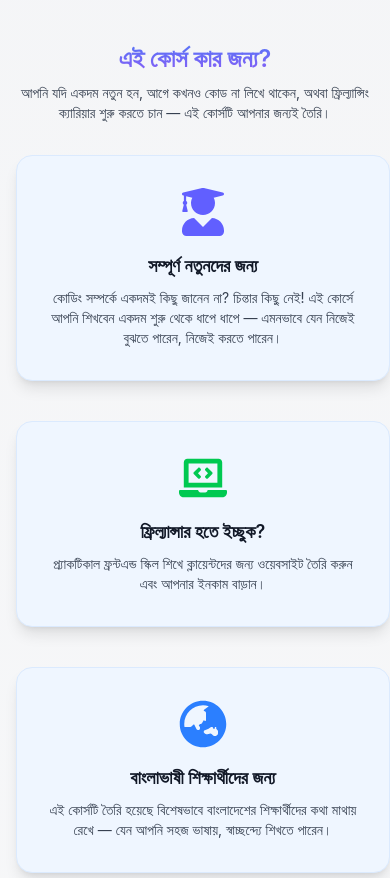
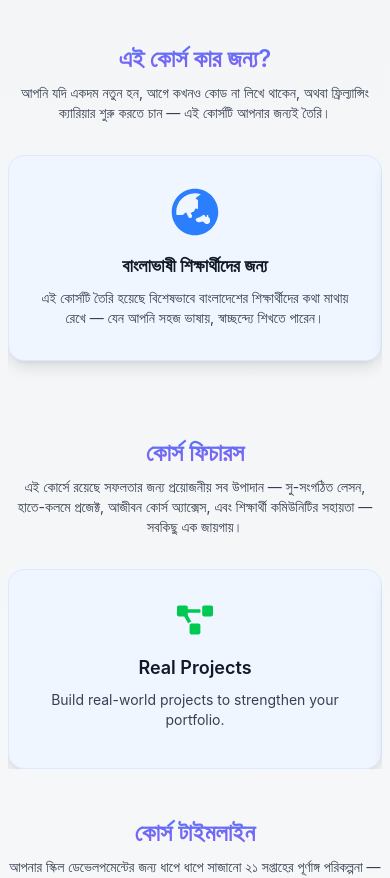
Before and after one commit to ratSparrow/code-school-next, a React (Vite) app: page / in a window 390 px wide. Shown: the part 900-1778 px from the top of the page. Built offline with nearby package versions, Linux system fonts and the light colour scheme.

Commit message:
Updated:

```diff
--- a/src/components/home/CourseFeatures.jsx
+++ b/src/components/home/CourseFeatures.jsx
@@ -19,7 +19,7 @@ export default function CourseFeatures() {
             <div className="py-8 md:py-16">
                 <Slider {...courseFeatureSettings}>
                     {features.map((feature, index) => (
-                        <div key={index} className="px-2">
+                        <div key={index} className="">
                             <div className="bg-blue-50 rounded-2xl shadow-lg p-8 hover:shadow-2xl transition-all duration-300 border border-blue-100 hover:border-blue-300 h-[200px]">
                                 <div className="mb-4 flex justify-center">
                                     {feature.icon}
--- a/src/components/home/WhoThisCourseIsFor.jsx
+++ b/src/components/home/WhoThisCourseIsFor.jsx
@@ -1,6 +1,8 @@
 import React from "react";
 import { FaUserGraduate, FaLaptopCode, FaGlobeAsia } from "react-icons/fa";
-import { audience } from "../../utilities/fakeData";
+import { audienceData } from "../../utilities/fakeData";
+import Slider from "react-slick";
+import { courseFeatureSettings } from "../../elements/SlickSettings";
 
 export default function WhoThisCourseIsFor() {
 
@@ -13,8 +15,8 @@ export default function WhoThisCourseIsFor() {
       <p className="text-sm md:text-lg color-accent">
         আপনি যদি একদম নতুন হন, আগে কখনও কোড না লিখে থাকেন, <br className="hidden md:block" /> অথবা ফ্রিল্যান্সিং ক্যারিয়ার শুরু করতে চান — এই কোর্সটি আপনার জন্যই তৈরি।
       </p>
-      <div className="grid grid-cols-1 md:grid-cols-3 gap-10 w-full mx-2 md:w-[1400px] md:mx-auto py-8 md:py-16">
-        {audience.map((item, index) => (
+      <div className="md:grid grid-cols-1 md:grid-cols-3 gap-10 w-full mx-2 md:w-[1400px] md:mx-auto py-8 md:py-16 hidden ">
+        {audienceData.map((item, index) => (
           <div
             key={index}
             className="bg-blue-50 rounded-2xl shadow-lg p-8 hover:shadow-2xl transition-all duration-300 border border-blue-100 hover:border-blue-300"
@@ -26,6 +28,25 @@ export default function WhoThisCourseIsFor() {
             <p className="color-accent text-sm md:text-lg">{item.description}</p>
           </div>
         ))}
+
+      </div>
+      <div className="block md:hidden">
+        <div className="py-8 md:py-16">
+          <Slider {...courseFeatureSettings}>
+            {audienceData.map((item, index) => (
+              <div
+                key={index}
+                className="bg-blue-50 rounded-2xl shadow-lg p-8 hover:shadow-2xl transition-all duration-300 border border-blue-100 hover:border-blue-300"
+              >
+                <div className="mb-4 flex justify-center">
+                  {item.icon}
+                </div>
+                <h3 className="color-heading text-lg md:text-xl font-semibold mb-2">{item.title}</h3>
+                <p className="color-accent text-sm md:text-lg">{item.description}</p>
+              </div>
+            ))}
+          </Slider>
+        </div>
       </div>
     </section>
   );
--- a/src/utilities/fakeData.jsx
+++ b/src/utilities/fakeData.jsx
@@ -4,7 +4,7 @@ import employee from "../assets/images/projects/employee-management.png"
 import quiz from "../assets/images/projects/quiz.png"
 import todo from "../assets/images/projects/todo.png"
 import { BiLogoMongodb, BiLogoRedux } from "react-icons/bi";
-import { FaHtml5, FaCss3Alt, FaJs, FaReact, FaGithub, FaServer, FaSass, FaUserGraduate, FaLaptopCode, FaGlobeAsia } from "react-icons/fa";
+import { FaHtml5, FaCss3Alt, FaJs, FaReact, FaGithub, FaServer, FaSass, FaUserGraduate, FaLaptopCode, FaGlobeAsia, FaCode, FaBriefcase } from "react-icons/fa";
 import { IoLogoNodejs } from "react-icons/io";
 import { RiTailwindCssFill } from "react-icons/ri";
 import { SiMui } from "react-icons/si";
@@ -255,7 +255,8 @@ export const projectSyllabus = [
 ];
 
 
-export const audience = [
+
+export const audienceData = [
   {
     icon: <FaUserGraduate className="text-indigo-500 text-5xl group-hover:scale-110 transition-transform duration-300" />,
     title: "সম্পূর্ণ নতুনদের জন্য",
@@ -263,15 +264,31 @@ export const audience = [
   },
   {
     icon: <FaLaptopCode className="text-green-500 text-5xl group-hover:scale-110 transition-transform duration-300" />,
-    title: "ফ্রিল্যান্সার হতে ইচ্ছুক?",
+    title: "ফ্রিল্যান্সার হতে ইচ্ছুক",
     description: "প্র্যাকটিকাল ফ্রন্টএন্ড স্কিল শিখে ক্লায়েন্টদের জন্য ওয়েবসাইট তৈরি করুন এবং আপনার ইনকাম বাড়ান।"
   },
   {
     icon: <FaGlobeAsia className="text-blue-500 text-5xl group-hover:scale-110 transition-transform duration-300" />,
     title: "বাংলাভাষী শিক্ষার্থীদের জন্য",
     description: "এই কোর্সটি তৈরি হয়েছে বিশেষভাবে বাংলাদেশের শিক্ষার্থীদের কথা মাথায় রেখে — যেন আপনি সহজ ভাষায়, স্বাচ্ছন্দ্যে শিখতে পারেন।"
+  },
+  {
+    icon: <FaCode className="text-rose-500 text-5xl group-hover:scale-110 transition-transform duration-300" />,
+    title: "স্কিল হ্যাক করতে চান যারা",
+    description: "যারা শুধু সার্টিফিকেট নয়, বাস্তব প্রজেক্ট বানিয়ে বাস্তব কাজ শিখতে চান — এই কোর্স তাদের জন্য।"
+  },
+  {
+    icon: <FaBriefcase className="text-yellow-500 text-5xl group-hover:scale-110 transition-transform duration-300" />,
+    title: "চাকরির প্রস্তুতি নিতে চান",
+    description: "ফ্রন্টএন্ড ডেভেলপমেন্ট শিখে আপনি জব মার্কেটের জন্য নিজেকে প্রস্তুত করতে পারবেন বাস্তব প্রজেক্ট ও স্কিল দিয়ে।"
+  },
+  {
+    icon: <FaChalkboardTeacher className="text-purple-500 text-5xl group-hover:scale-110 transition-transform duration-300" />,
+    title: "নিজেই শেখাতে চান বা কমিউনিটিতে কন্ট্রিবিউট করতে চান",
+    description: "শুধু শেখার জন্য নয়, শেখানোর জন্যও! যারা অন্যদের শেখাতে চান, তাদের জন্য দারুণ ভিত্তি তৈরি হবে এই কোর্সে।"
   }
 ];
+
 
 export const features = [
   {
```
